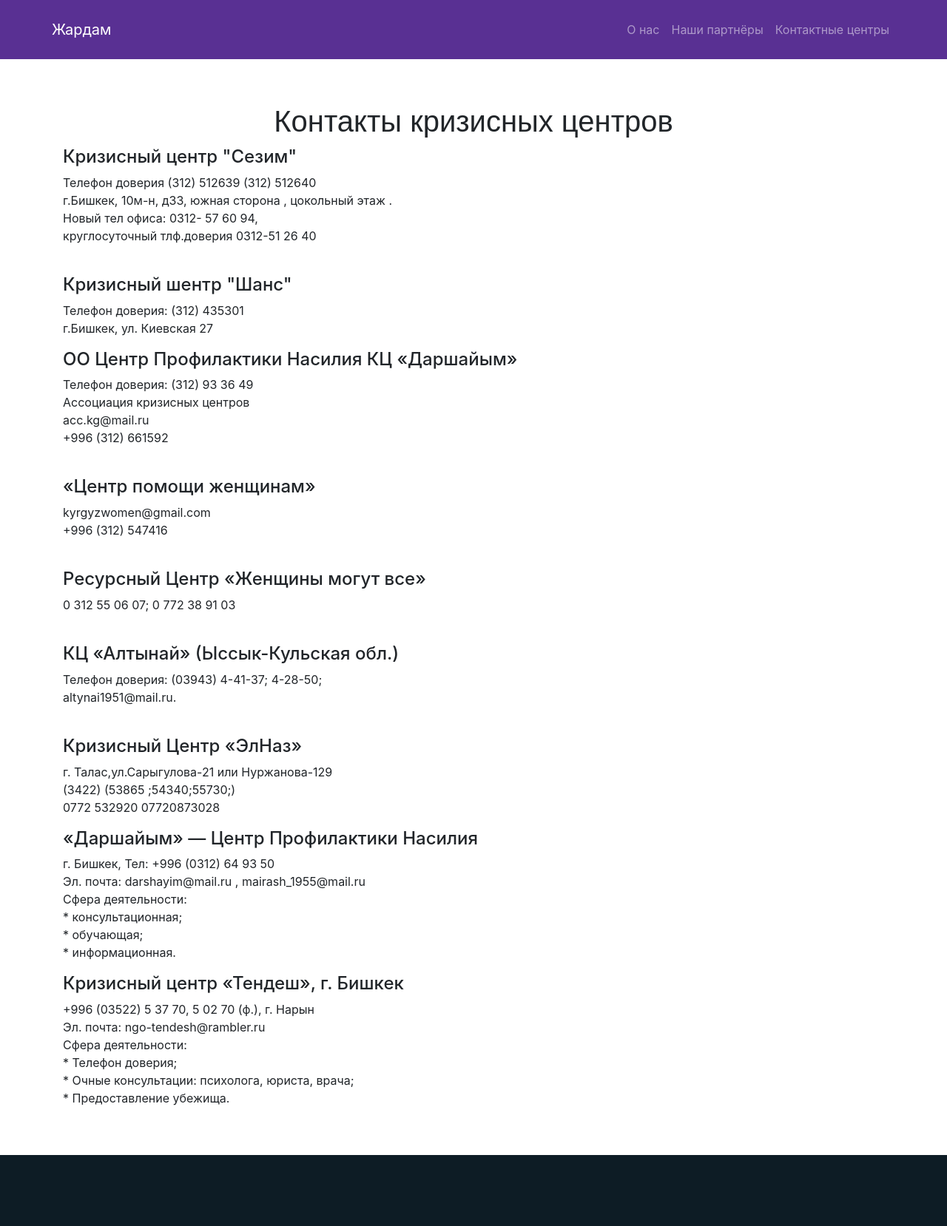
After one commit to socialhackathon/zhardam, a Django app: template jardam_kolu/templates/pages/contacts.html in a window 1280 px wide. The commit adds this page. Shown: the whole page at 74% size. Run offline with Django 3.2, Linux system fonts and the light colour scheme; the template is opened without the code that fills it, so the values that code supplies are empty; some libraries are stand-ins or nearby versions.

Commit message:
add some pages

```diff
--- a/config/urls.py
+++ b/config/urls.py
@@ -9,6 +9,7 @@ urlpatterns = [
     url(r'^$', TemplateView.as_view(template_name='pages/home.html'), name='home'),
     url(r'^about/$', TemplateView.as_view(template_name='pages/about.html'), name='about'),
     url(r'^partners/$', TemplateView.as_view(template_name='pages/partners.html'), name='partners'),
+    url(r'^contacts/$', TemplateView.as_view(template_name='pages/contacts.html'), name='contacts'),
 
     # Django Admin, use {% url 'admin:index' %}
     url(settings.ADMIN_URL, admin.site.urls),
--- a/jardam_kolu/static/css/project.css
+++ b/jardam_kolu/static/css/project.css
@@ -58,6 +58,9 @@ main {
 
 .footer {
     background-color: #0d1c25;
+    /*bottom: 0;*/
+    /*width: 100%;*/
+    /*position: absolute;*/
 }
 
 .quiz-bg {
@@ -103,3 +106,37 @@ main {
     margin-bottom: 7px;
     display: flex;
 }
+
+#about {
+    background: white;
+    border-bottom: 1px solid #328AA7;
+    color: black;
+}
+
+.width {
+    max-width: 1000px;
+    margin: 0 auto;
+    padding: 20px;
+}
+
+h1 {
+    font-size: 2.5em;
+    font-family: 'museo_sans700', sans-serif;
+    margin: 60px auto 10px;
+    text-align: center;
+}
+
+#about .subhead {
+    font-size: 1.5em;
+    text-align: center;
+    display: block;
+    position: relative;
+}
+
+#about p {
+    max-width: 600px;
+    margin: 40px auto;
+    line-height: 1.5em;
+    font-size: 1.2em;
+    padding: 10px;
+}
--- a/jardam_kolu/templates/base.html
+++ b/jardam_kolu/templates/base.html
@@ -20,6 +20,9 @@
                 </li>
                 <li class="nav-item">
                     <a class="nav-link " href="/partners">Наши партнёры</a>
+                </li>
+                <li class="nav-item">
+                    <a class="nav-link " href="/contacts">Контактные центры</a>
                 </li>
             </ul>
         </div>
--- /dev/null
+++ b/jardam_kolu/templates/pages/contacts.html
@@ -0,0 +1,65 @@
+{% extends 'base.html' %}
+{% block main %}
+    <div class="container profits-section">
+        <h1> Контакты кризисных центров </h1>
+
+
+<h4>Кризисный центр "Сезим" </h4>
+        <p>
+            Телефон доверия (312) 512639 (312) 512640 <br/>
+        г.Бишкек, 10м-н, д33, южная сторона , цокольный этаж .<br/>
+        Новый тел офиса: 0312- 57 60 94, <br/>
+        круглосуточный тлф.доверия 0312-51 26 40<br/>
+        </p>
+
+        <h4>Кризисный шентр "Шанс"</h4>
+        <p>Телефон доверия: (312) 435301 <br>
+        г.Бишкек, ул. Киевская 27<br/>
+        </p>
+
+        <h4>ОО Центр Профилактики Насилия КЦ «Даршайым» </h4>
+        <p>Телефон доверия: (312) 93 36 49<br>
+        Ассоциация кризисных центров<br>
+        acc.kg@mail.ru<br>
+            +996 (312) 661592<br>
+        </p>
+
+        <h4>«Центр помощи женщинам»</h4>
+        <p>kyrgyzwomen@gmail.com<br>
+        +996 (312) 547416<br>
+        </p>
+
+        <h4>Ресурсный Центр «Женщины могут все»</h4>
+        <p>0 312 55 06 07; 0 772 38 91 03<br></p>
+
+        <h4>КЦ «Алтынай» (Ыссык-Кульская обл.)</h4>
+        <p>Телефон доверия: (03943) 4-41-37; 4-28-50; <br>
+            altynai1951@mail.ru. <br>
+        </p>
+
+        <h4>Кризисный Центр «ЭлНаз» </h4>
+        <p>г. Талас,ул.Сарыгулова-21 или Нуржанова-129 <br>
+        (3422) (53865 ;54340;55730;)<br>
+            0772 532920 07720873028<br>
+        </p>
+
+        <h4>«Даршайым» — Центр Профилактики Насилия</h4>
+        <p>г. Бишкек, Тел: +996 (0312) 64 93 50<br>
+        Эл. почта: darshayim@mail.ru , mairash_1955@mail.ru<br>
+        Сфера деятельности:<br>
+        * консультационная;<br>
+        * обучающая;<br>
+        * информационная.<br>
+        </p>
+
+<h4>Кризисный центр «Тендеш», г. Бишкек</h4>
+        <p>
+            +996 (03522) 5 37 70, 5 02 70 (ф.), г. Нарын <br>
+        Эл. почта: ngo-tendesh@rambler.ru <br>
+        Сфера деятельности: <br>
+        * Телефон доверия; <br>
+        * Очные консультации: психолога, юриста, врача;<br>
+        * Предоставление убежища.<br>
+        </p>
+    </div>
+{% endblock %}
```
Also changed, not shown: jardam_kolu/templates/pages/about.html (+8 -2 lines), jardam_kolu/templates/pages/partners.html (+24 -1 lines), jardam_kolu/static/images/partn.jpg (added), jardam_kolu/static/images/partn2.jpg (added), jardam_kolu/static/images/partn3.jpg (added).
